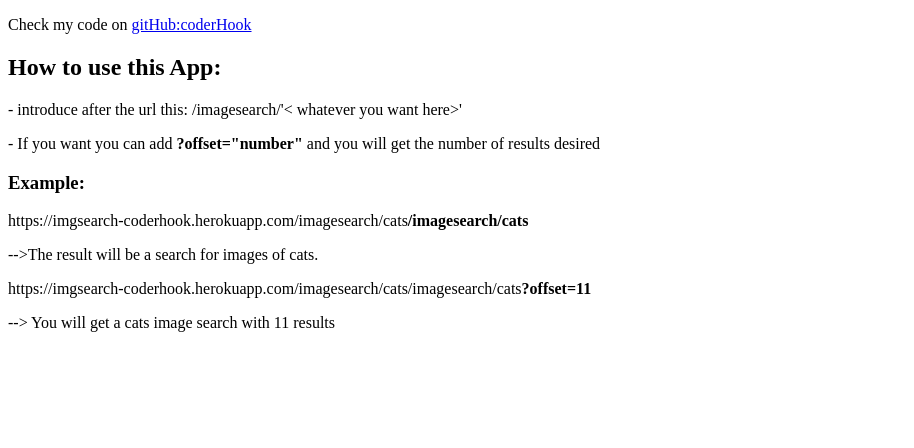
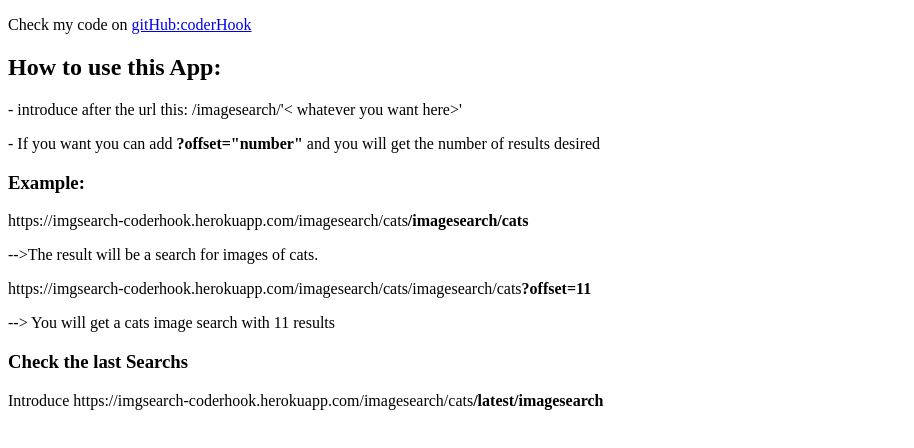
Before and after one commit to coderHook/img_search, a website: page public/index.html in a window 1280 px wide. Shown: the part 138-586 px from the top of the page, without its empty margins (0-914 px from the left). Drawn offline with Linux system fonts and the light colour scheme.

Commit message:
Update index.html
last commit

```diff
--- a/public/index.html
+++ b/public/index.html
@@ -20,5 +20,8 @@
         <p> -->The result will be a search for images of cats.</p>
         <p>https://imgsearch-coderhook.herokuapp.com/imagesearch/cats/imagesearch/cats<b>?offset=11</b></p>
         <p> --> You will get a cats image search with 11 results</p>
+
+        <h3>Check the last Searchs</h3>
+        <p>Introduce https://imgsearch-coderhook.herokuapp.com/imagesearch/cats<strong>/latest/imagesearch</strong> </p>
     </div>
 </html>
```
